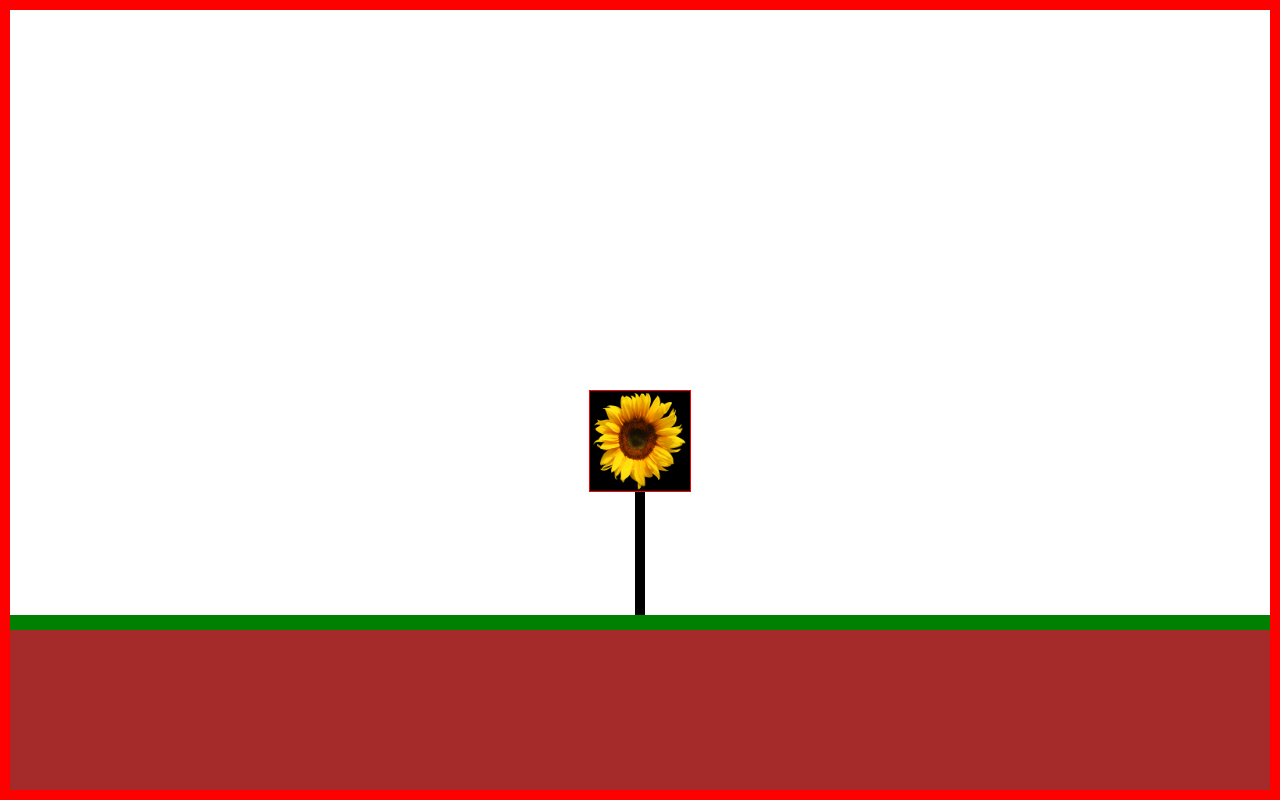
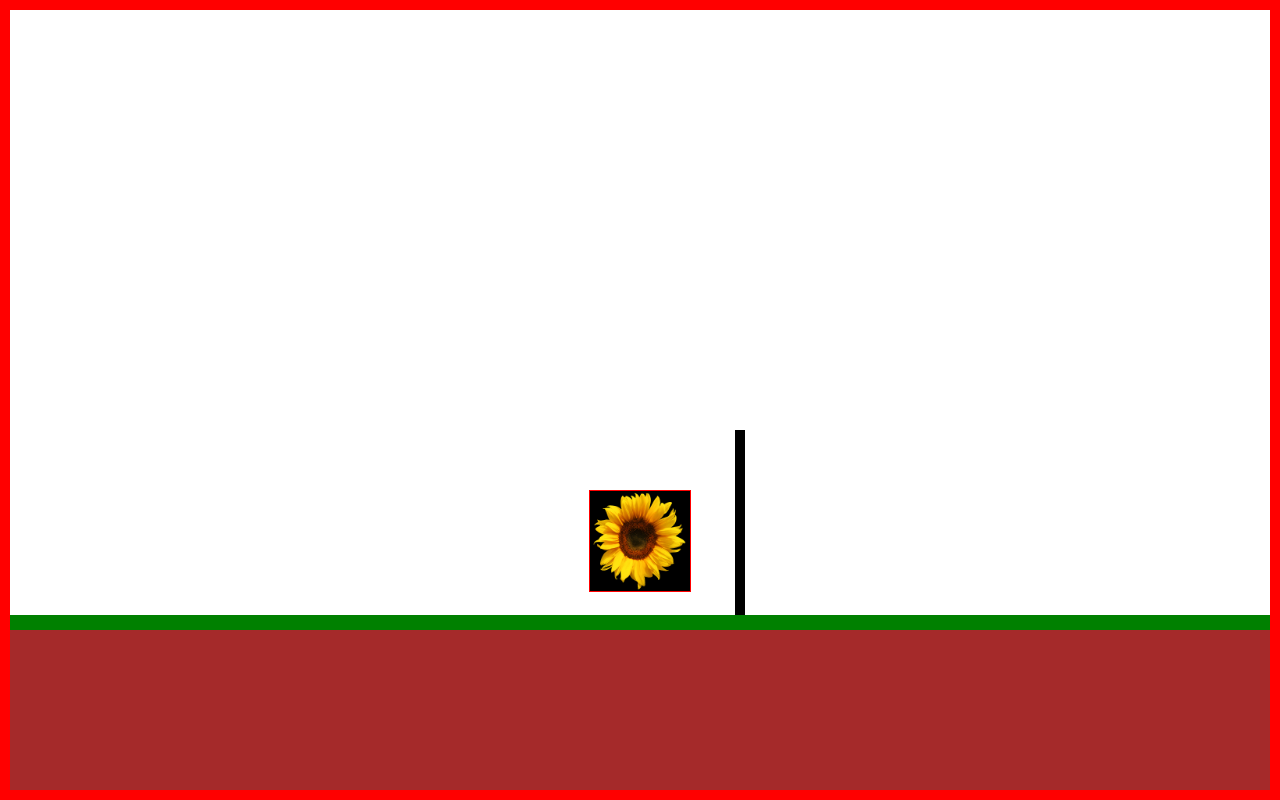
Before and after one commit to QuintonJason/sunflower-spinners, a plain HTML site: page index.html in a window 1280 px wide. Drawn offline with nearby package versions, Linux system fonts and the light colour scheme.

Commit message:
add gsap

```diff
--- a/index.html
+++ b/index.html
@@ -33,6 +33,7 @@
     </div>
     <div class="grass"></div>
   </div>
+  <script src="https://cdn.jsdelivr.net/npm/gsap@3.13.0/dist/gsap.min.js"></script>
   <script src="js/main.js"></script>
 </body>
 
--- a/js/main.js
+++ b/js/main.js
@@ -4,3 +4,11 @@ const sunflower = document.querySelector('.sunflower-wrapper');
 sunflower.addEventListener('click', () => {
     sunflower.classList.toggle('grow');
 });
+
+// gsap.from(".sunflower-stem", { duration: 1, x: -2000, rotation: 360 });
+
+const tl = gsap.timeline();
+
+tl.to(".sunflower-stem", { duration: 1, x: 100 })
+  .to(".sunflower-top", { duration: 1, y: 100 })
+  .to(".sunflower-top img", { duration: 1, rotation: 360 });
```
